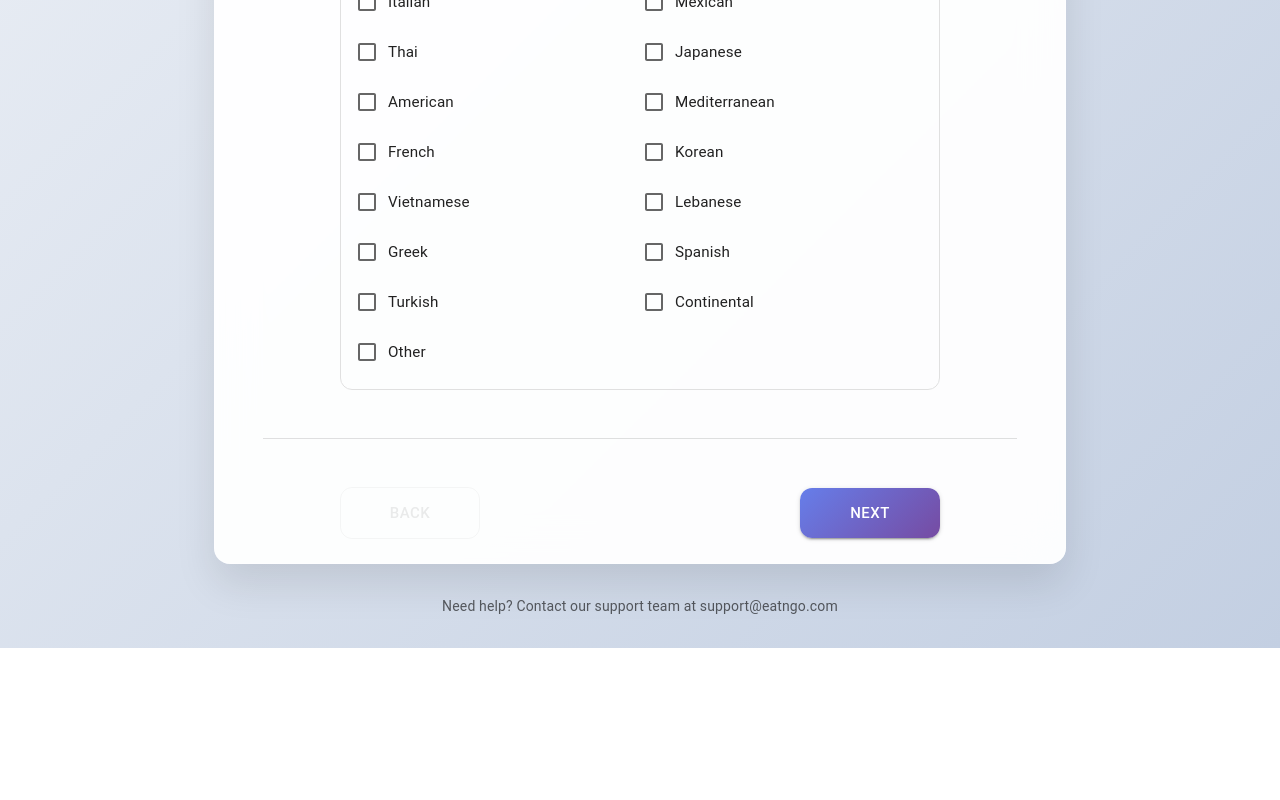
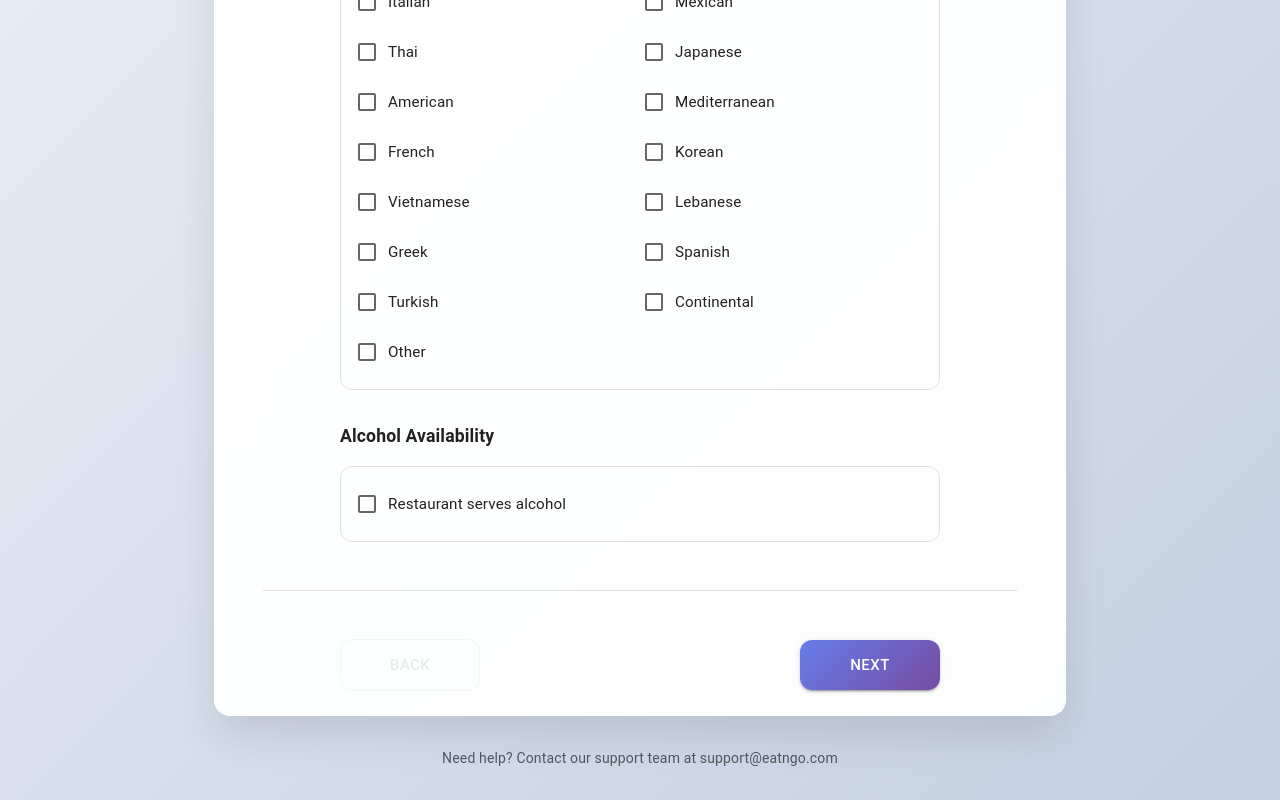
Before and after one commit to DhruvPopat268/EAT-N-GO-RestaurentRegistrationForm, a React app in the folder frontend/: page / in a window 1280 px wide. Shown: the part 856-1656 px from the top of the page. Before the commit the page ends 1504 px from the top, so only its background shows below. Built offline with nearby package versions, Linux system fonts and the light colour scheme; the HTML template or start-up script is replaced by a standard one.

Commit message:
added alcoholAvailable

```diff
--- a/frontend/src/App.jsx
+++ b/frontend/src/App.jsx
@@ -55,6 +55,7 @@ export default function AddRestaurant() {
     foodCategory: 'Veg',
     cuisineTypes: [],
     otherCuisine: '',
+    alcoholAvailable: false,
     email: '',
     phone: '',
     address: '',
@@ -457,6 +458,37 @@ export default function AddRestaurant() {
                       </Box>
                     </Box>
                   )}
+                </FormControl>
+
+                <FormControl component="fieldset">
+                  <Typography variant="h6" sx={{ mb: 2, fontSize: '1.1rem', fontWeight: 600 }}>
+                    Alcohol Availability
+                  </Typography>
+                  <Box sx={{
+                    border: '1px solid #e0e0e0',
+                    borderRadius: 3,
+                    p: 2
+                  }}>
+                    <FormControlLabel
+                      control={
+                        <Checkbox
+                          checked={formData.alcoholAvailable}
+                          onChange={(e) => setFormData(prev => ({ ...prev, alcoholAvailable: e.target.checked }))}
+                          sx={{
+                            '&.Mui-checked': {
+                              color: 'primary.main'
+                            }
+                          }}
+                        />
+                      }
+                      label="Restaurant serves alcohol"
+                      sx={{
+                        '& .MuiFormControlLabel-label': {
+                          fontSize: '0.95rem'
+                        }
+                      }}
+                    />
+                  </Box>
                 </FormControl>
               </Stack>
             </Box>
@@ -922,6 +954,7 @@ export default function AddRestaurant() {
                       <Box><strong>Owner:</strong> {formData.ownerName}</Box>
                       <Box><strong>Category:</strong> <Chip label={formData.foodCategory} size="small" /></Box>
                       <Box><strong>Cuisines:</strong> {formData.cuisineTypes.map(c => c === 'Other' ? formData.otherCuisine : c).filter(Boolean).join(', ')}</Box>
+                      <Box><strong>Alcohol Available:</strong> {formData.alcoholAvailable ? 'Yes' : 'No'}</Box>
                     </Box>
                   </CardContent>
                 </Card>
```
